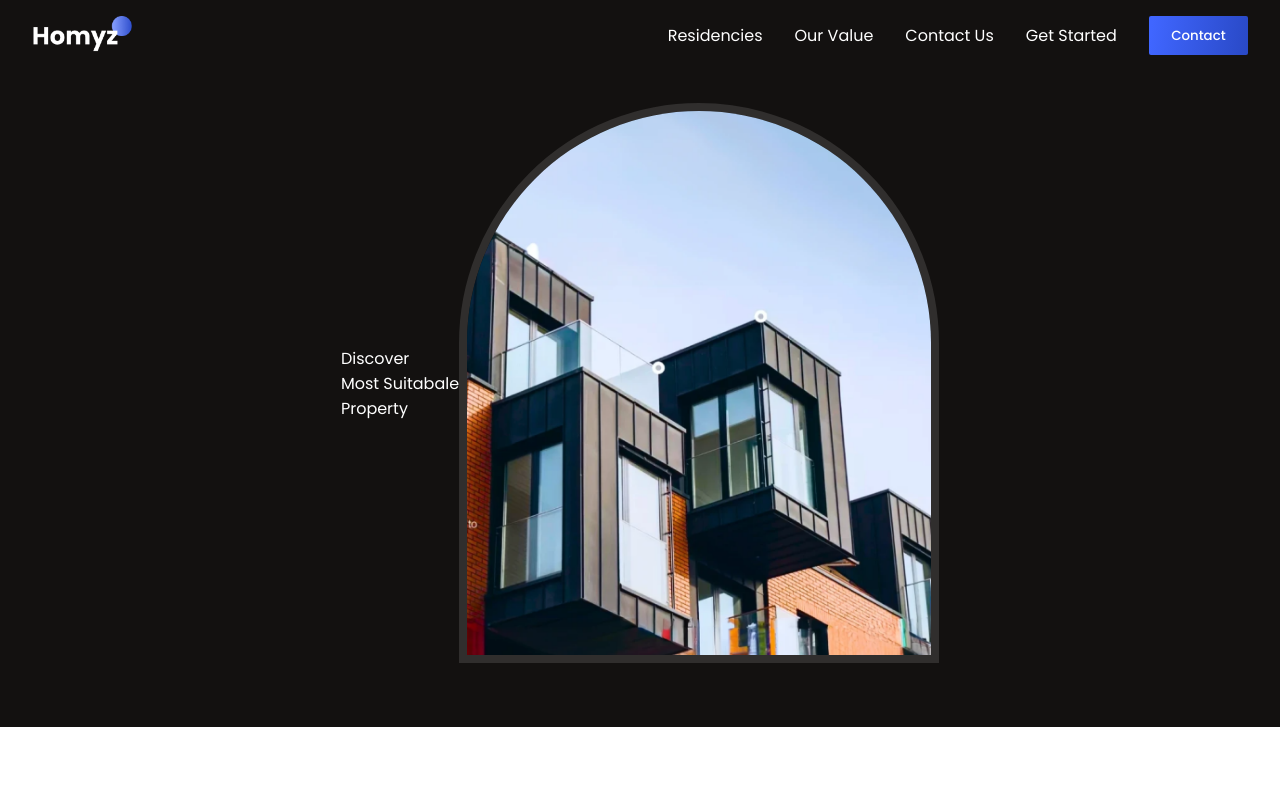
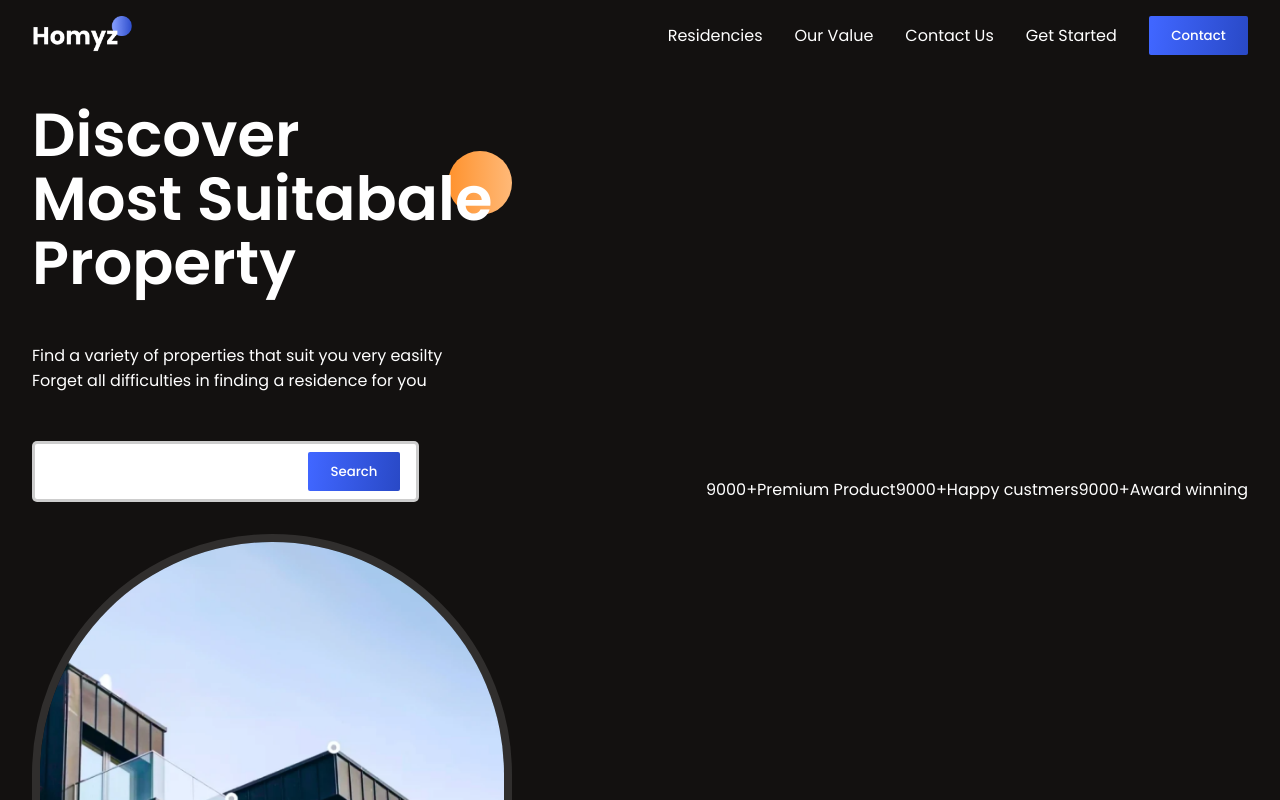
Before and after one commit to Emmanuel-Awolu60/RealEstate-web, a React (Vite) app: page / in a window 1280 px wide. Shown: the top 800 px of the page. Built offline with nearby package versions, Linux system fonts and the light colour scheme.

Commit message:
updated the hero section

```diff
--- a/src/components/Hero/Hero.css
+++ b/src/components/Hero/Hero.css
@@ -6,8 +6,8 @@
 }
 
 .hero-container {
-    justify-content: space-between;
-    align-items: flex-end;
+    justify-content: space-between !important;
+    align-items: flex-end !important;
 }
 
 /* right section */
@@ -19,7 +19,51 @@
     border: 8px solid rgb(255, 255, 255, 0.12);
 }
 
-.image-container > img{
+.image-container>img {
     width: 100%;
     height: 100%;
 }
+
+.hero-left {
+    gap: 3rem;
+    display: block;
+}
+
+.hero-title {
+    position: relative;
+    z-index: 1;
+}
+
+.hero-title h1 {
+    font-weight: 600;
+    font-size: 3.8rem;
+    line-height: 4rem;
+}
+
+.orange-cicle {
+    height: 4rem;
+    width: 4rem;
+    background: var(--orange-gradient);
+    border-radius: 999px;
+    position: absolute;
+    right: 60%;
+    top: 80px;
+    z-index: 1;
+}
+
+.search-bar {
+    background: #fff;
+    border: 3px solid rgb(120, 120, 120, 0.374);
+    border-radius: 5px;
+    padding: 0.5rem 1rem;
+    justify-content: space-between;
+}
+
+.search-bar > input{
+    border: none;
+    outline: none;
+}
+
+/* .stats{
+    display: block !important;
+} */
--- a/src/components/Hero/Hero.jsx
+++ b/src/components/Hero/Hero.jsx
@@ -1,13 +1,60 @@
 import React from "react";
 import "./Hero.css";
+// import CountQueuingStrategy from "react countQueuingStrategy"
+// import {HTMLLocationMarker} from "react-icon/h1"
 
 const Hero = () => {
   return (
     <section className="hero-wrapper">
       <div className="paddings innerWidth flexCenter hero-container">
-        <div className="hero-left">
+        <div className="flexColStart hero-left">
+          <div className="orange-cicle" />
           <div className="hero-title">
-            Discover <br /> Most Suitabale <br /> Property
+            <h1>
+              {" "}
+              Discover <br /> Most Suitabale <br /> Property
+            </h1>
+          </div>
+
+          <div className="flexColStart hero-des">
+            <span>Find a variety of properties that suit you very easilty</span>
+            <span>Forget all difficulties in finding a residence for you </span>
+          </div>
+
+          <div className="search-bar">
+            <input type="text" />
+            <button className="button">Search</button>
+          </div>
+        </div>
+
+        <div className="flexCenter stats">
+          <div className=" stat">
+            <span>
+              {/* <CountQueuingStrategy start={8800} end={9000} duration={4}/> */}
+              <span>9000</span>
+              <span>+</span>
+              <span>Premium Product</span>
+            </span>
+          </div>
+
+
+          <div className="flexColStart stat">
+            <span>
+              {/* <CountQueuingStrategy start={8800} end={9000} duration={4}/> */}
+              <span>9000</span>
+              <span>+</span>
+              <span>Happy custmers</span>
+            </span>
+          </div>
+
+
+          <div className="flexColStart stat">
+            <span>
+              {/* <CountQueuingStrategy start={8800} end={9000} duration={4}/> */}
+              <span>9000</span>
+              <span>+</span>
+              <span>Award winning</span>
+            </span>
           </div>
         </div>
 
```
Also changed, not shown: src/index.css (+11 -3 lines).
